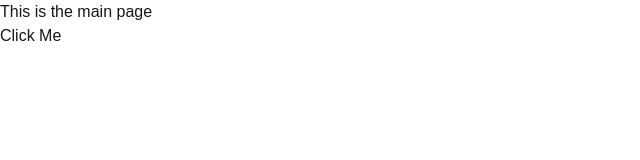
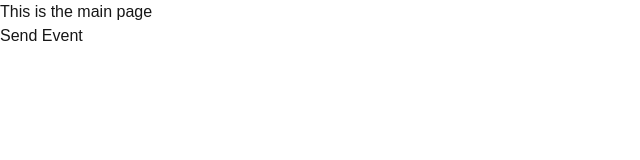
Before and after one commit to Maxnetz/poc-analytics, a Next.js app: page / in a window 1280 px wide. Shown: the top 160 px of the page, without its empty margins (0-640 px from the left). Built offline with nearby package versions, Linux system fonts and the light colour scheme; no server answers.

Commit message:
fix: button click tracking

```diff
--- a/src/app/page.tsx
+++ b/src/app/page.tsx
@@ -1,27 +1,26 @@
 "use client";
 
-import { useState } from "react";
-import { useGA } from "@/hooks/useGA";
+import { sendGAEvent } from "@next/third-parties/google";
+
+// import { useState } from "react";
+// import { useGA } from "@/hooks/useGA";
 
 export default function Home() {
-  const { action } = useGA();
-  const [clicked, setClicked] = useState(false);
+//   const { action } = useGA();
+//   const [clicked, setClicked] = useState(false);
 
-  const handleButtonClick = () => {
-    setClicked(true);
-    action("button_click", "My Button Clicked");
-  };
+//   const handleButtonClick = () => {
+//     setClicked(true);
+//     action("button_click", "My Button Clicked");
+//   };
 
   return (
     <div>
       <h1>This is the main page</h1>
-      <button
-        onClick={handleButtonClick}
-        className={`px-4 py-2 text-white rounded ${
-          clicked ? "bg-green-500" : "bg-blue-500"
-        }`}
+	  <button
+        onClick={() => sendGAEvent('event', 'buttonClicked', { value: 'xyz' })}
       >
-        {clicked ? "Clicked!" : "Click Me"}
+        Send Event
       </button>
     </div>
   );
```
